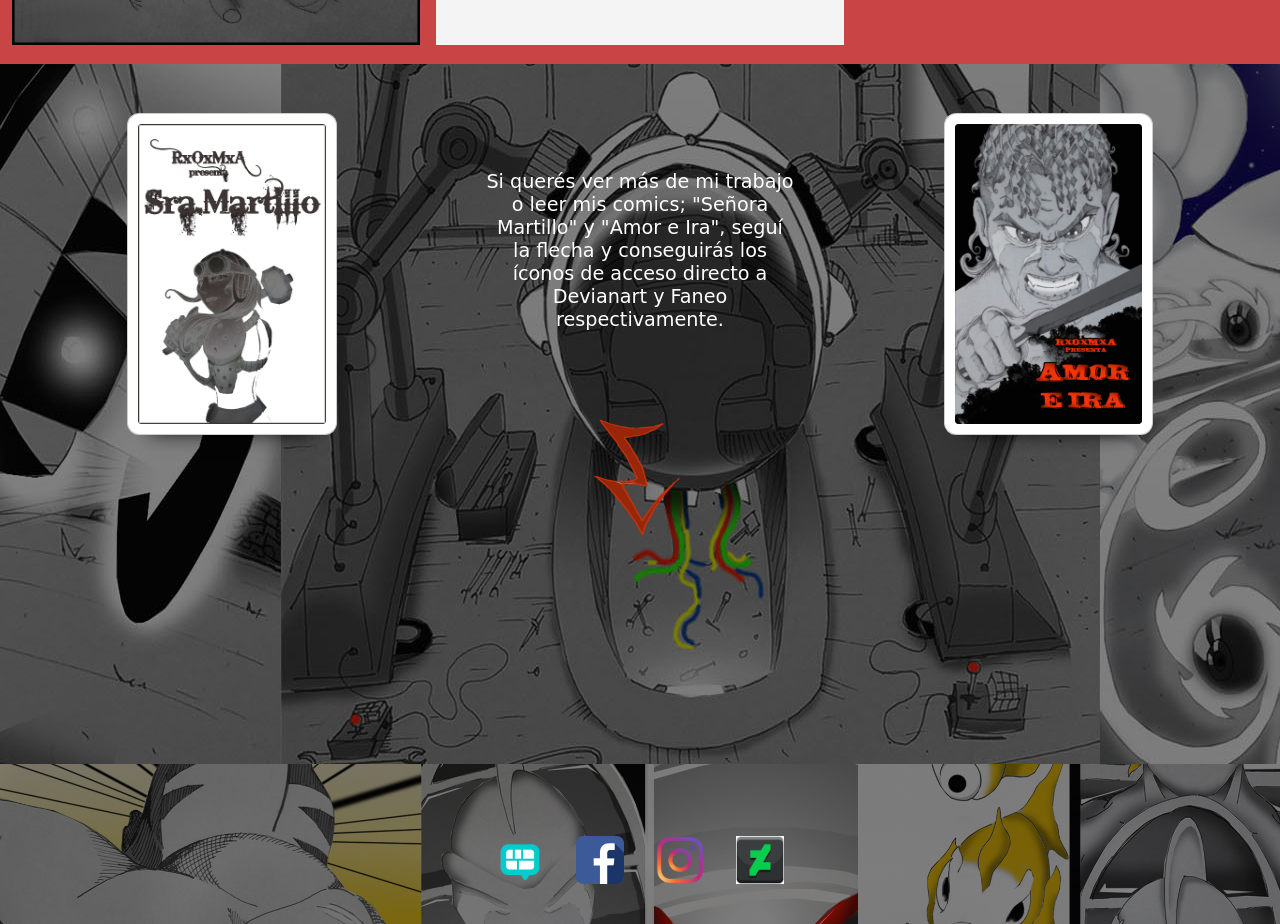
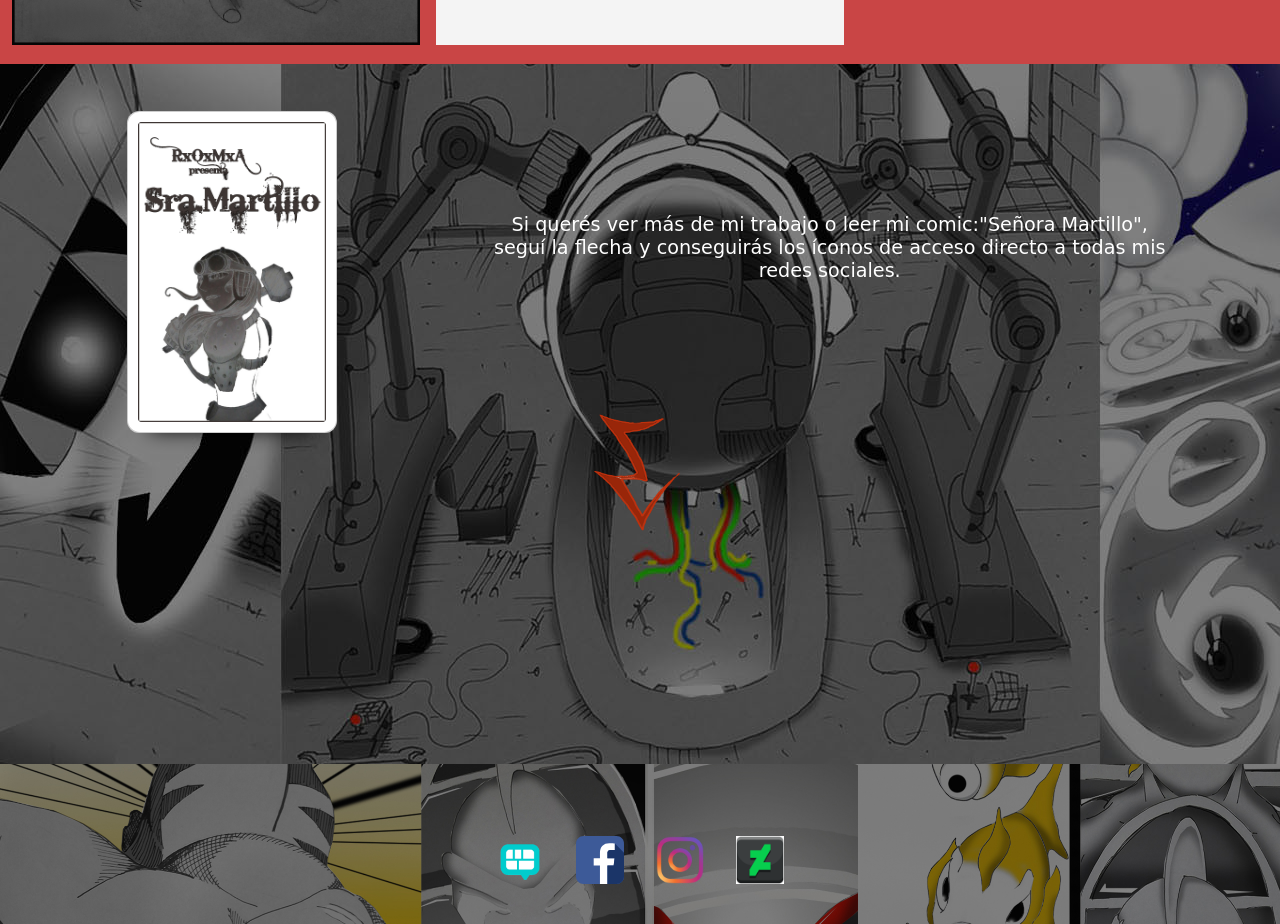
Before and after one commit to megastratofall/romaweb2, a React (Create React App) app: page / in a window 1280 px wide. Shown: the part 4580-5504 px from the top of the page. Built offline with nearby package versions, Linux system fonts and the light colour scheme.

Commit message:
realizando actualizaciones
cambios en la descripción y actualización de contenido

```diff
--- a/src/Sections/Works/index.js
+++ b/src/Sections/Works/index.js
@@ -1,6 +1,5 @@
 import "./works.css";
 import tapa1 from "../../assets/tapa1.jpg";
-import tapa2 from "../../assets/tapa2.jpg";
 import redArrow from "../../assets/redarrow.png";
 import styled, { keyframes } from "styled-components";
 
@@ -25,11 +24,9 @@ const Works = () => {
         <div className="image-container">
           <img id="tapascomic1" src={tapa1} alt="tapa de comic" />
           <p className="invitacion">
-            Si querés ver más de mi trabajo o leer mis comics; "Señora Martillo"
-            y "Amor e Ira", seguí la flecha y conseguirás los íconos de acceso
-            directo a Devianart y Faneo respectivamente.
+            Si querés ver más de mi trabajo o leer mi comic:"Señora Martillo",  seguí la flecha y conseguirás los íconos de acceso directo a todas mis redes
+            sociales.
           </p>
-          <img id="tapascomic2" src={tapa2} alt="tapa de comic" />
         </div>
         <Flebai className="redarrow-container">
           <img id="flecharoja" src={redArrow} alt="redArrow"></img>
```
